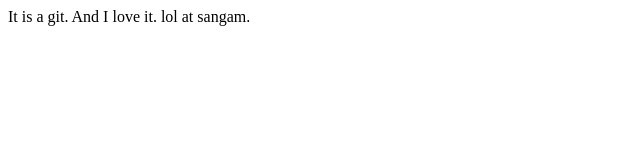
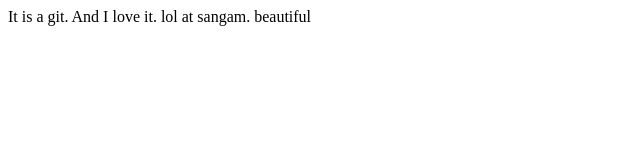
Before and after one commit to sangam1926/github, a plain HTML site: page index.html in a window 1280 px wide. Shown: the full height of the page, 0-640 px from the left. Drawn offline with Linux system fonts and the light colour scheme.

Commit message:
beautiful

```diff
--- a/index.html
+++ b/index.html
@@ -9,6 +9,8 @@
 	And I love it.
 	lol
 	at sangam.
+	beautiful
+
 
 </body>
 </html>
```
